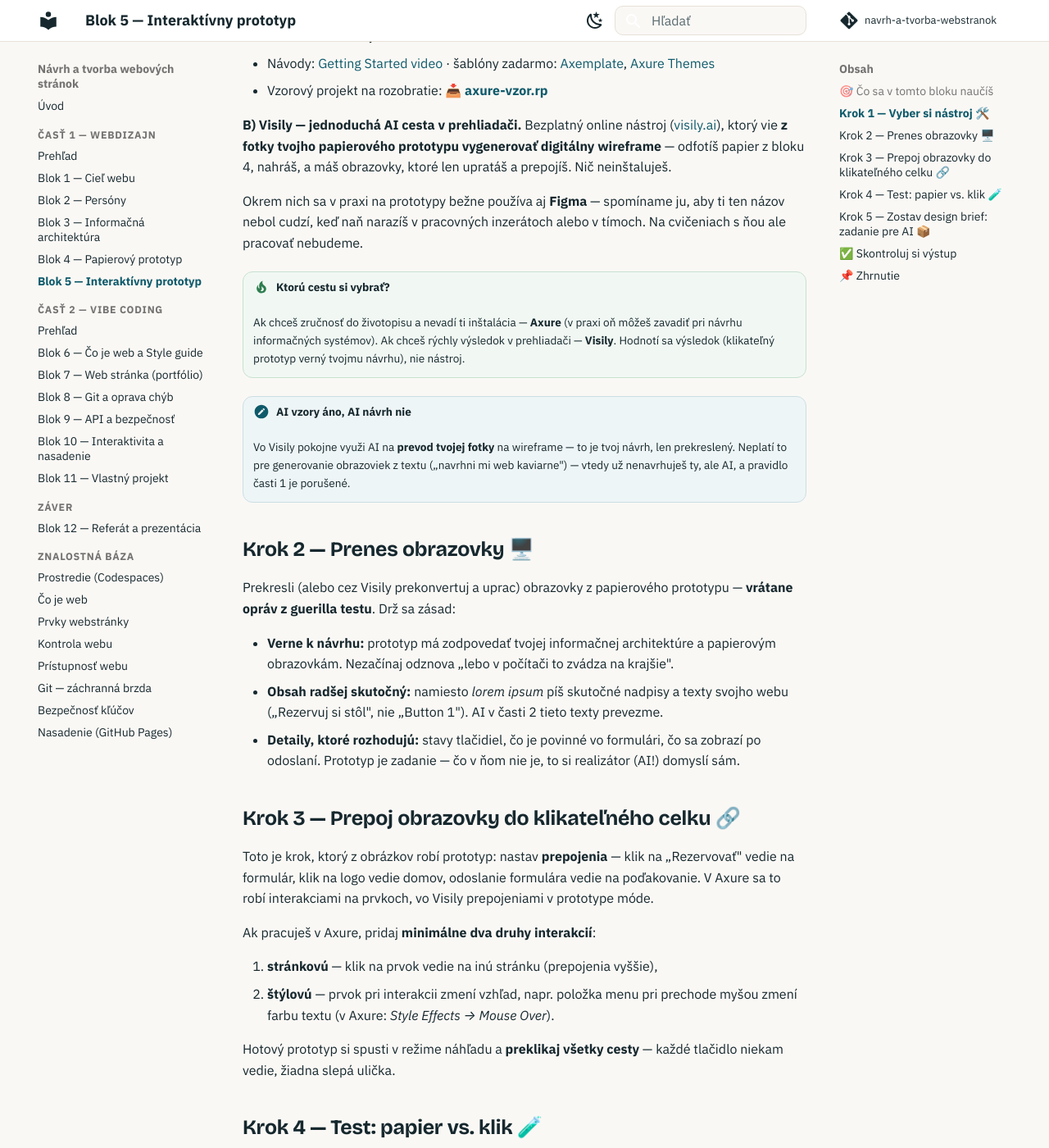
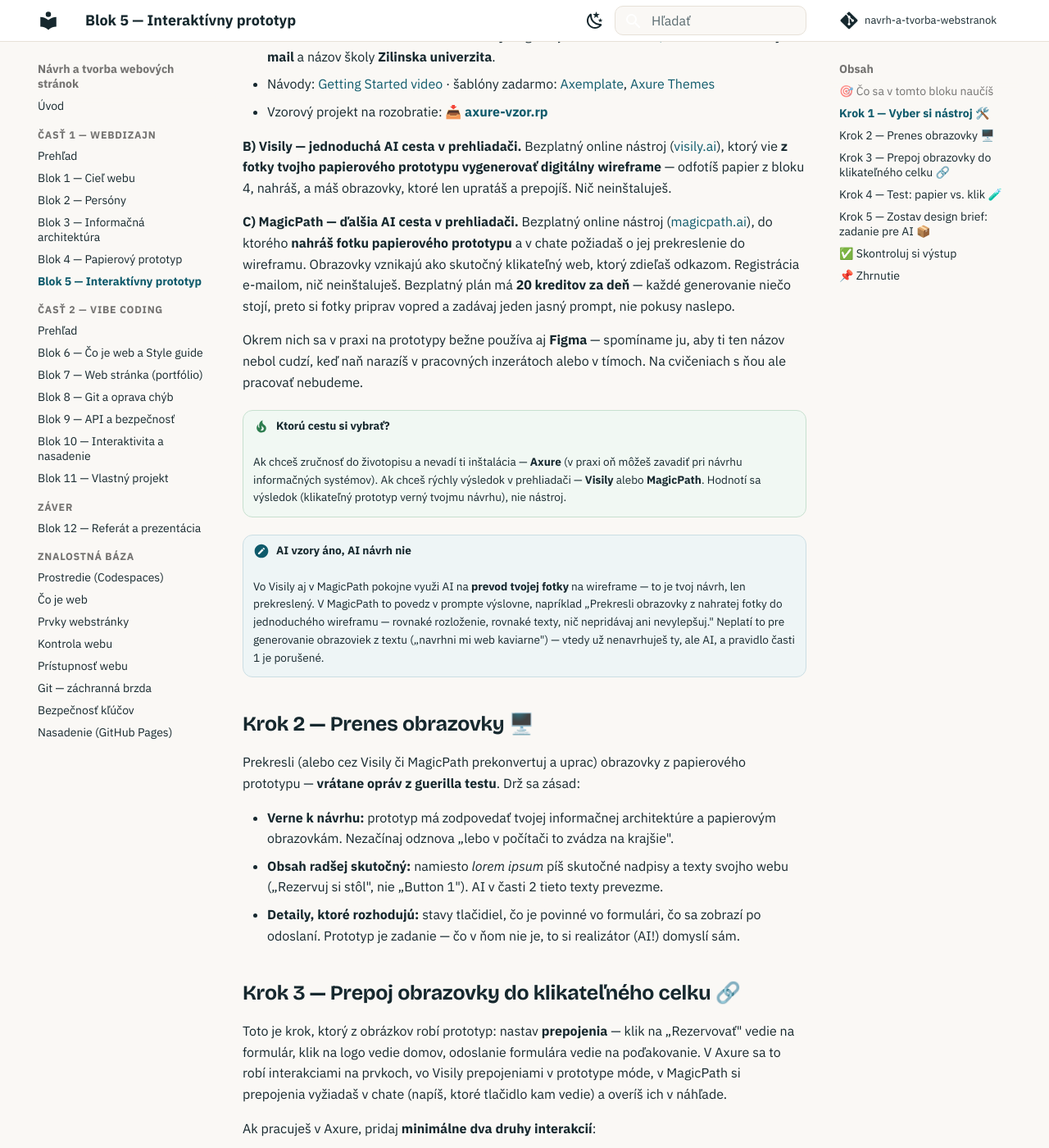
Before and after one commit to saman1001/navrh-a-tvorba-webstranok, an MkDocs documentation site: the page built from docs/01-webdizajn/blok-5-interaktivny-prototyp.md, in a window 1280 px wide and 1400 px high, scrolled down 882 px. Shown: the whole window at 82% size. Built offline with MkDocs 1.6.1 and Material for MkDocs 9.7.7, drawn with Linux system fonts in a browser that asks for light colours; comment, search, counter and statistics services are not loaded; some of the changed text lies outside the part shown.

Commit message:
Blok 5: MagicPath ako ďalšia AI cesta k prototypu popri Visily
Co-Authored-By: Claude Fable 5.1 <noreply@anthropic.com>

```diff
--- a/docs/01-webdizajn/blok-5-interaktivny-prototyp.md
+++ b/docs/01-webdizajn/blok-5-interaktivny-prototyp.md
@@ -13,7 +13,7 @@ Interaktívny prototyp je v praxi **priame zadanie pre grafika a programátora**
 
 ## Krok 1 — Vyber si nástroj 🛠️
 
-Na cvičení pracujeme s dvoma cestami — vyber si (alebo skús obe):
+Na cvičení pracujeme s dvoma cestami — profesionálny nástroj (A) alebo AI nástroj v prehliadači (B alebo C). Vyber si (alebo skús obe):
 
 **A) Axure RP — profesionálny štandard.** Najprepracovanejší prototypovací nástroj; používa sa nielen na weby, ale aj na návrhy mobilných aplikácií a veľkých informačných systémov. Na ňom ti bude vyučujúci postup ukazovať.
 
@@ -23,17 +23,19 @@ Na cvičení pracujeme s dvoma cestami — vyber si (alebo skús obe):
 
 **B) Visily — jednoduchá AI cesta v prehliadači.** Bezplatný online nástroj ([visily.ai](https://www.visily.ai)), ktorý vie **z fotky tvojho papierového prototypu vygenerovať digitálny wireframe** — odfotíš papier z bloku 4, nahráš, a máš obrazovky, ktoré len upratáš a prepojíš. Nič neinštaluješ.
 
+**C) MagicPath — ďalšia AI cesta v prehliadači.** Bezplatný online nástroj ([magicpath.ai](https://www.magicpath.ai)), do ktorého **nahráš fotku papierového prototypu** a v chate požiadaš o jej prekreslenie do wireframu. Obrazovky vznikajú ako skutočný klikateľný web, ktorý zdieľaš odkazom. Registrácia e-mailom, nič neinštaluješ. Bezplatný plán má **20 kreditov za deň** — každé generovanie niečo stojí, preto si fotky priprav vopred a zadávaj jeden jasný prompt, nie pokusy naslepo.
+
 Okrem nich sa v praxi na prototypy bežne používa aj **Figma** — spomíname ju, aby ti ten názov nebol cudzí, keď naň narazíš v pracovných inzerátoch alebo v tímoch. Na cvičeniach s ňou ale pracovať nebudeme.
 
 !!! tip "Ktorú cestu si vybrať?"
-    Ak chceš zručnosť do životopisu a nevadí ti inštalácia — **Axure** (v praxi oň môžeš zavadiť pri návrhu informačných systémov). Ak chceš rýchly výsledok v prehliadači — **Visily**. Hodnotí sa výsledok (klikateľný prototyp verný tvojmu návrhu), nie nástroj.
+    Ak chceš zručnosť do životopisu a nevadí ti inštalácia — **Axure** (v praxi oň môžeš zavadiť pri návrhu informačných systémov). Ak chceš rýchly výsledok v prehliadači — **Visily** alebo **MagicPath**. Hodnotí sa výsledok (klikateľný prototyp verný tvojmu návrhu), nie nástroj.
 
 !!! note "AI vzory áno, AI návrh nie"
-    Vo Visily pokojne využi AI na **prevod tvojej fotky** na wireframe — to je tvoj návrh, len prekreslený. Neplatí to pre generovanie obrazoviek z textu („navrhni mi web kaviarne") — vtedy už nenavrhuješ ty, ale AI, a pravidlo časti 1 je porušené.
+    Vo Visily aj v MagicPath pokojne využi AI na **prevod tvojej fotky** na wireframe — to je tvoj návrh, len prekreslený. V MagicPath to povedz v prompte výslovne, napríklad „Prekresli obrazovky z nahratej fotky do jednoduchého wireframu — rovnaké rozloženie, rovnaké texty, nič nepridávaj ani nevylepšuj." Neplatí to pre generovanie obrazoviek z textu („navrhni mi web kaviarne") — vtedy už nenavrhuješ ty, ale AI, a pravidlo časti 1 je porušené.
 
 ## Krok 2 — Prenes obrazovky 🖥️
 
-Prekresli (alebo cez Visily prekonvertuj a uprac) obrazovky z papierového prototypu — **vrátane opráv z guerilla testu**. Drž sa zásad:
+Prekresli (alebo cez Visily či MagicPath prekonvertuj a uprac) obrazovky z papierového prototypu — **vrátane opráv z guerilla testu**. Drž sa zásad:
 
 - **Verne k návrhu:** prototyp má zodpovedať tvojej informačnej architektúre a papierovým obrazovkám. Nezačínaj odznova „lebo v počítači to zvádza na krajšie".
 - **Obsah radšej skutočný:** namiesto *lorem ipsum* píš skutočné nadpisy a texty svojho webu („Rezervuj si stôl", nie „Button 1"). AI v časti 2 tieto texty prevezme.
@@ -41,7 +43,7 @@ Prekresli (alebo cez Visily prekonvertuj a uprac) obrazovky z papierového proto
 
 ## Krok 3 — Prepoj obrazovky do klikateľného celku 🔗
 
-Toto je krok, ktorý z obrázkov robí prototyp: nastav **prepojenia** — klik na „Rezervovať" vedie na formulár, klik na logo vedie domov, odoslanie formulára vedie na poďakovanie. V Axure sa to robí interakciami na prvkoch, vo Visily prepojeniami v prototype móde.
+Toto je krok, ktorý z obrázkov robí prototyp: nastav **prepojenia** — klik na „Rezervovať" vedie na formulár, klik na logo vedie domov, odoslanie formulára vedie na poďakovanie. V Axure sa to robí interakciami na prvkoch, vo Visily prepojeniami v prototype móde, v MagicPath si prepojenia vyžiadaš v chate (napíš, ktoré tlačidlo kam vedie) a overíš ich v náhľade.
 
 Ak pracuješ v Axure, pridaj **minimálne dva druhy interakcií**:
 
@@ -97,7 +99,7 @@ Nálada, farby, príklady webov, ktorých štýl sa ti páči.
 
 ## ✅ Skontroluj si výstup
 
-- [ ] Mám **klikateľný prototyp** (Axure alebo Visily) so všetkými obrazovkami z papierovej verzie.
+- [ ] Mám **klikateľný prototyp** (Axure, Visily alebo MagicPath) so všetkými obrazovkami z papierovej verzie.
 - [ ] Sú v ňom **zapracované opravy** z guerilla testu a texty sú skutočné, nie výplňové.
 - [ ] **Všetky tlačidlá niekam vedú** — preklikal som každú cestu.
 - [ ] (Axure) Mám **aspoň dva druhy interakcií** — stránkovú (preklik) aj štýlovú (napr. zmena farby v menu).
@@ -108,7 +110,7 @@ Nálada, farby, príklady webov, ktorých štýl sa ti páči.
 
 - Interaktívny prototyp odstraňuje nedorozumenia — ukazuje, **čo sa stane po kliknutí**.
 - Prototyp je **zadanie pre realizátora** — v tvojom prípade pre AI. Čo v ňom chýba, to si AI domyslí.
-- Nástroj je vec voľby (Axure = profesionálny štandard, Visily = rýchla AI cesta) — hodnotí sa návrh.
+- Nástroj je vec voľby (Axure = profesionálny štandard, MagicPath alebo Visily = rýchla AI cesta) — hodnotí sa návrh.
 - **Design brief** = celý tvoj semestrálny návrh na pár stranách: cieľ, persóny, štruktúra, obrazovky, štýl.
 
 Tým sa končí návrhová časť predmetu. Gratulujem — máš navrhnutý web, otestovaný na dvoch kolegoch, a zadanie, s ktorým sa dá stavať. V časti 2 sa naučíš presne to: **postaviť ho s AI a dať na internet.**
```
